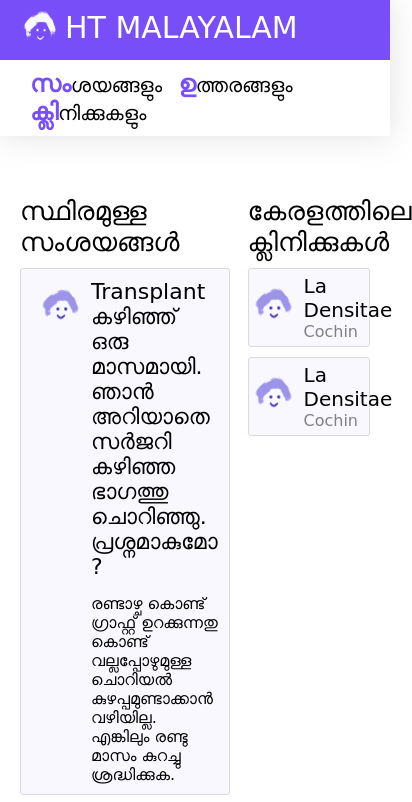
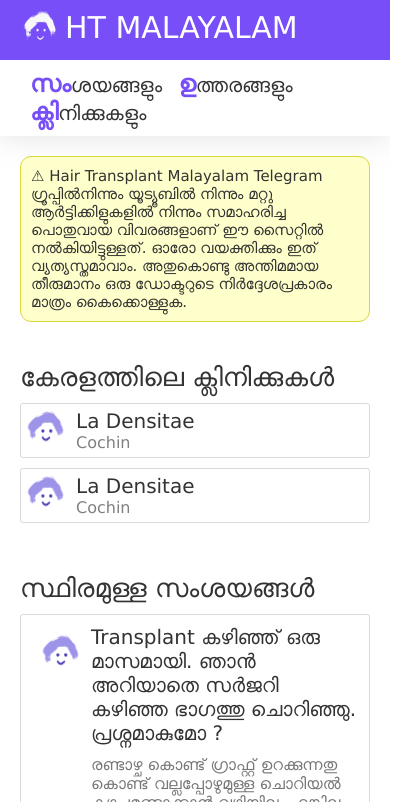
Before and after one commit to code-malayalam/projectht, a website: page index.html in a window 390 px wide. Shown: the top 802 px of the page, 412 px wide, since content can reach past the window. Drawn offline with Linux system fonts and the light colour scheme; a web font is replaced by a local one.

Commit message:
Styled to mobile

```diff
--- a/index.html
+++ b/index.html
@@ -24,6 +24,12 @@
         <div class="caption">
             <span>സം</span>ശയങ്ങളും <span>ഉ</span>ത്തരങ്ങളും <span>ക്ലി</span>നിക്കുകളും
         </div>
+    </div>
+
+    <div class="warning">
+            &#9888; Hair Transplant Malayalam Telegram ഗ്രൂപ്പിൽനിന്നും യൂട്യൂബിൽ നിന്നും മറ്റു ആർട്ടിക്കിളുകളിൽ നിന്നും സമാഹരിച്ച പൊതുവായ വിവരങ്ങളാണ് ഈ സൈറ്റിൽ നൽകിയിട്ടുള്ളത്. ഓരോ
+            വയക്തിക്കും ഇത് വ്യത്യസ്തമാവാം.
+            അതുകൊണ്ടു അന്തിമമായ തീരുമാനം ഒരു ഡോക്ടറുടെ നിർദ്ദേശപ്രകാരം മാത്രം കൈക്കൊള്ളുക.
     </div>
 
     <div class="content">
--- a/styles.css
+++ b/styles.css
@@ -1,6 +1,7 @@
 body {
-    font-family: 'Baloo Chettan 2', cursive;
+    font-family: 'Baloo Chettan 2', Verdana;
     margin: 0;
+    color: #323332;
 }
 .caption {
     padding: 10px 20px;
@@ -43,7 +44,6 @@
     flex-direction:row-reverse;
     flex-wrap: wrap;
     justify-content: space-between;
-    margin-top: 40px;
 }
 .section-item {
     margin: 10px 0;
@@ -51,11 +51,10 @@
     border: 1px solid #dadada;
     border-radius: 3px;
     padding: 5px;
-    background-color: #774ff70a;
 }
 
 .clinics {
-    width: 35%;
+    width: 38%;
 }
 
 .clinics .clinic-item {
@@ -82,9 +81,9 @@
     width: 60%
 }
 .faq-item-header {
-    font-size: 22px;
+    font-size: 20px;
     font-weight: 500;
-    margin-bottom: 15px;
+    margin-bottom: 10px;
 }
 .faq-item {
     padding: 10px;
@@ -95,6 +94,9 @@
 .faq-img {
     margin: 10px;
 }
+.faq-item-body {
+    color: #777777;
+}
 
 .bottom {
     padding: 5px;
@@ -102,3 +104,23 @@
     border-top: 1px solid lightgray;
     margin-top: 40px;
 }
+
+.warning {
+    margin: 20px;
+    background: #ffffcb;
+    padding: 10px;
+    border: 1px solid #d8d83d;
+    border-radius: 11px;
+    font-size: 15px;
+}
+
+
+@media (max-width: 900px) {
+    .faq {
+      width: 100%;
+      margin-top: 40px;
+    }
+    .clinics {
+        width: 100%;
+    }
+}
```
Also changed, not shown: package.json (added, +16 -0 lines), 2 other files.
